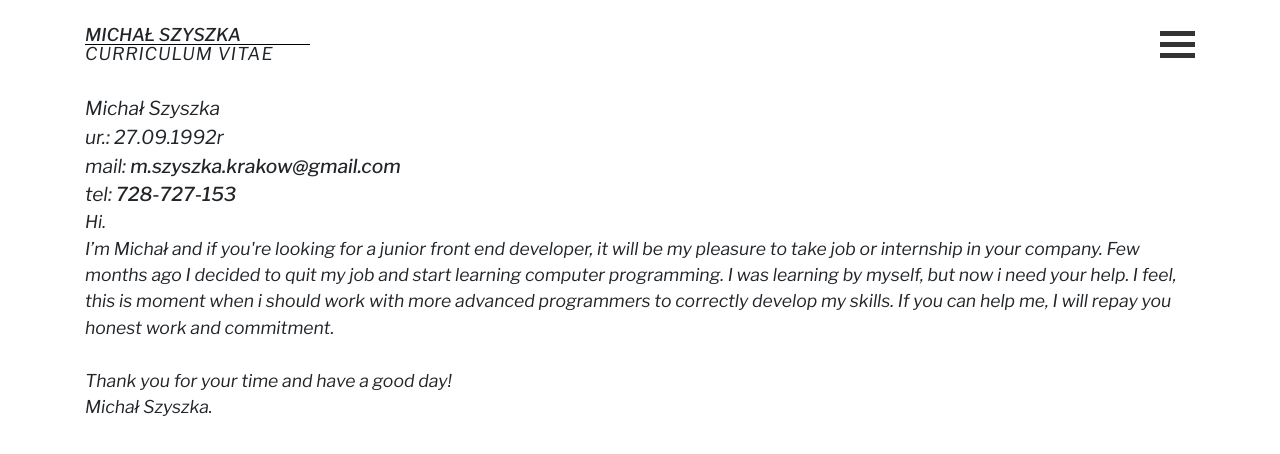
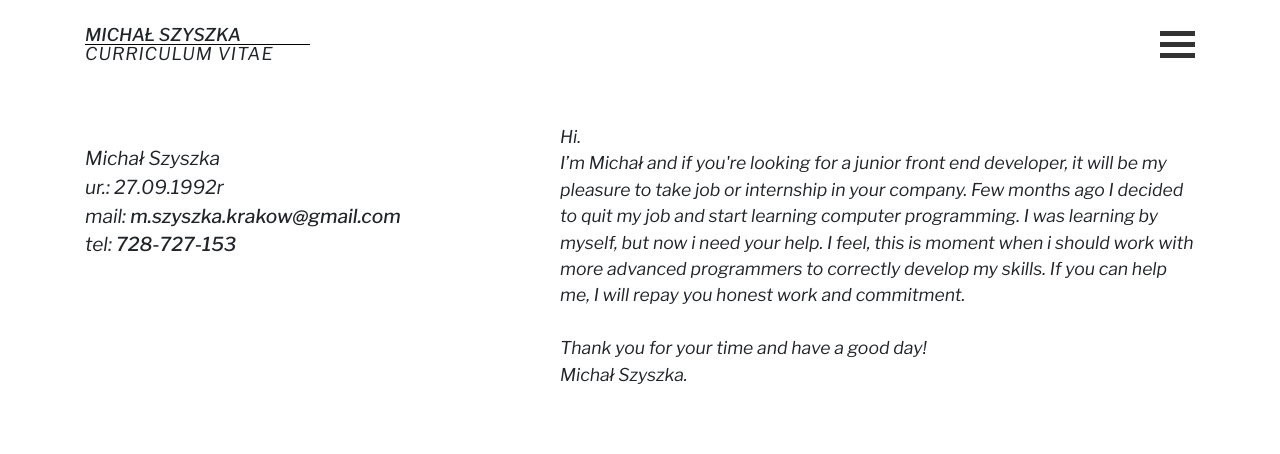
Before and after one commit to mszyszka/Curriculum-Vitae, a plain HTML site: page index.html in a window 1280 px wide. Drawn offline with nearby package versions, Linux system fonts and the light colour scheme.

Commit message:
I added bootstrap grid

```diff
--- a/css/style.css
+++ b/css/style.css
@@ -157,6 +157,17 @@ nav ul li a:active {
 
 /*////////////////////////////////////myTxt style/////////////////////////////*/
 
+#myTxt {
+    margin-top: 30px;
+}
+
+/*///////////////////////////////////////end///////////////////////////////////*/
 
 
-/*///////////////////////////////////////end///////////////////////////////////*/
+@media(min-width: 768px){
+    #personalData {
+        margin-top: 50px;
+    }
+    #myTxt {
+}
+}
--- a/index.html
+++ b/index.html
@@ -36,18 +36,23 @@
             </nav>
         </section>
         <section id="aboutMe">
+            <div class="row">
+                <div class="col-sm-12 col-md-5">
                     <article id="personalData">
                         Michał Szyszka<br/>
                         ur.: 27.09.1992r<br/>
                         mail:<span> m.szyszka.krakow@gmail.com</span><br/>
                         tel:<span> 728-727-153</span>
                     </article>
+                </div>
+                <div class="col-sm-12 col-md-7">
                     <article id="myTxt">
                         <p> Hi.<br/>
                                 I’m Michał and if you're looking for a junior front end developer, it will be my pleasure to take job or internship in your company. Few months ago I decided to quit my job and start learning computer programming. I was learning by myself, but now i need your help. I feel, this is moment when i should work with more advanced programmers to correctly develop my skills. If you can help me, I will repay you honest work and commitment.<br/><br/>
                                 Thank you for your time and have a good day!<br/>Michał Szyszka. </p>
-
                     </article>
+                </div>
+            </div>
         </section>
     </div>
     <script>
```
Lines whose indentation alone changed are shown as unchanged.
